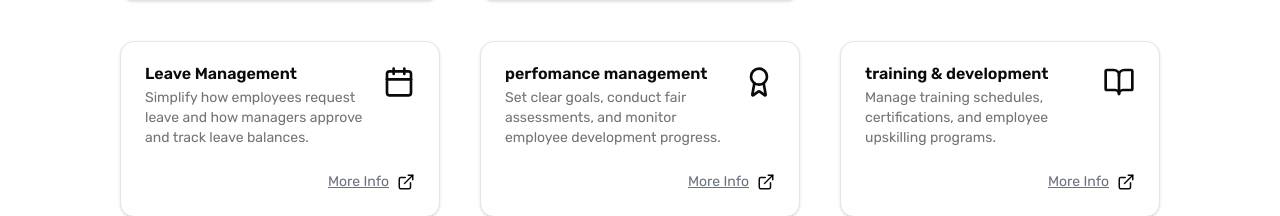
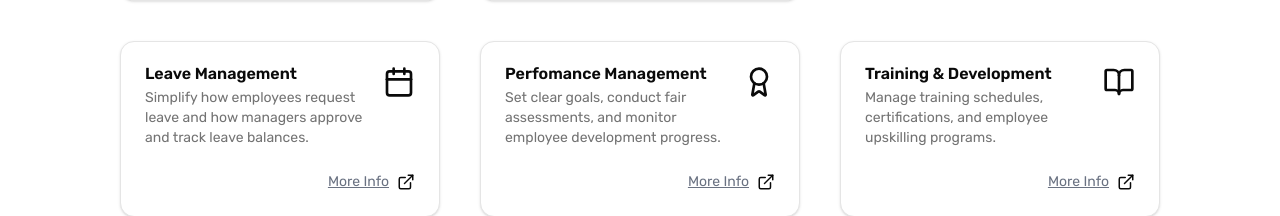
Before and after one commit to ToyFarms/siapdata-react, a React (Vite) app: page / in a window 1280 px wide. Shown: the part 1300-1516 px from the top of the page. Built offline with nearby package versions, Linux system fonts and the light colour scheme.

Commit message:
Fix case, element order

```diff
--- a/src/components/Navbar.tsx
+++ b/src/components/Navbar.tsx
@@ -67,10 +67,10 @@ function DesktopNavbar({ textBlack }: { textBlack: boolean }) {
       </NavigationMenu>
 
       <div className="flex gap-5 items-center">
+        <LanguageSwitcher />
         <Button className="px-8 !text-md rounded-lg cursor-pointer">
           {t("sign-up")}
         </Button>
-        <LanguageSwitcher />
       </div>
     </div>
   );
--- a/src/locales/en.json
+++ b/src/locales/en.json
@@ -41,8 +41,8 @@
   "feat.payroll": "Payroll Management",
   "feat.attendance": "Attendance Tracking",
   "feat.leave": "Leave Management",
-  "feat.performance": "perfomance management",
-  "feat.training": "training & development",
+  "feat.performance": "Perfomance Management",
+  "feat.training": "Training & Development",
   "feat.self services": "Self-Service & portal",
   "feat.reporting": " Reporting & Analytics",
   "feat.secure": " Secure & Scalable",
```
